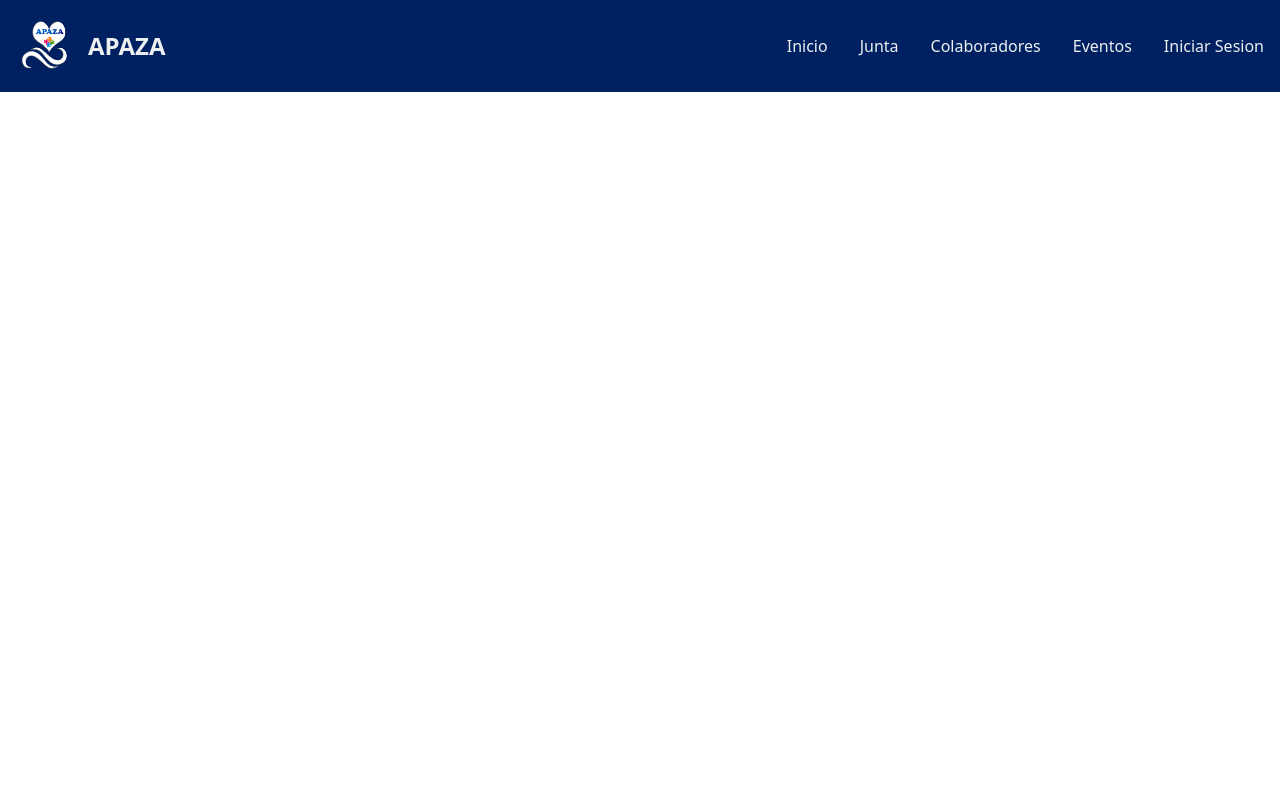
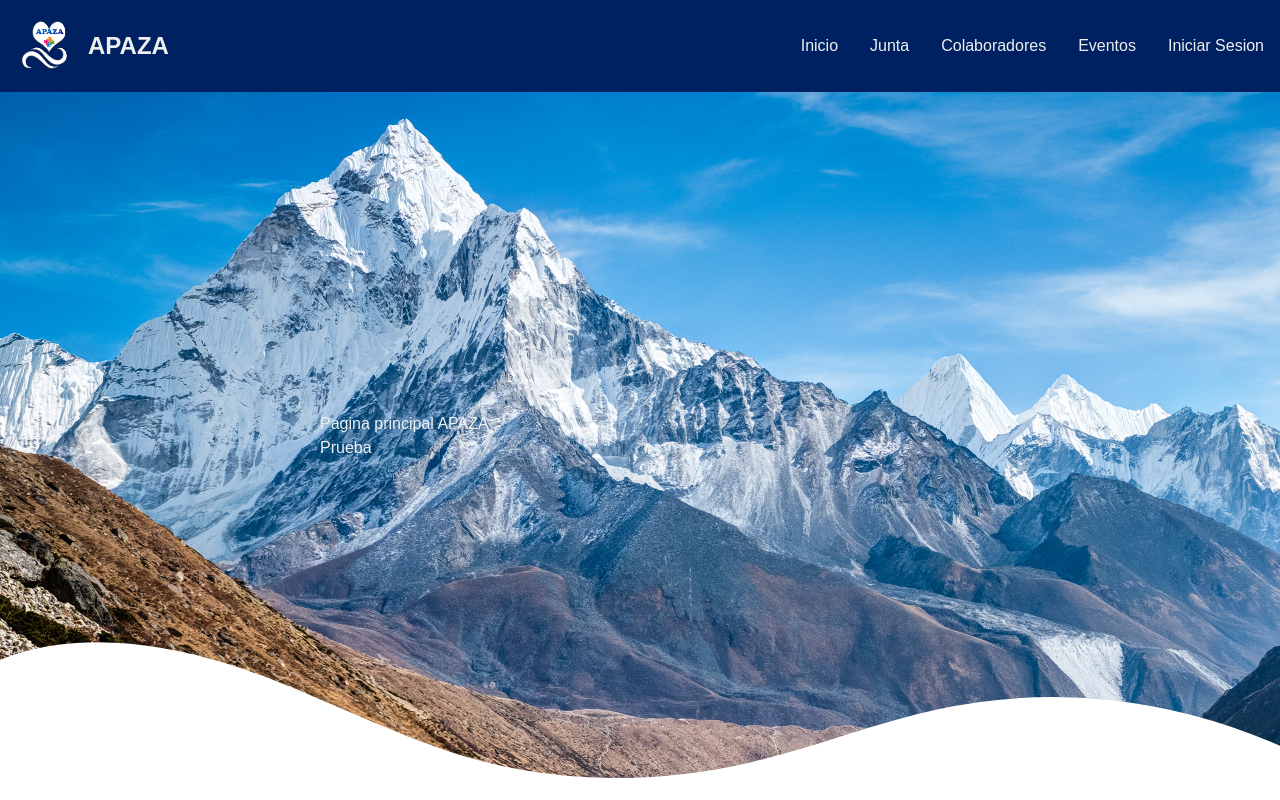
Before and after one commit to ProfesorAlbino/APAZA_Front, a Vue app: page / in a window 1280 px wide. Built offline with nearby package versions, Linux system fonts and the light colour scheme.

Commit message:
Implementacion de Waves en la pagina principal

```diff
--- a/src/App.vue
+++ b/src/App.vue
@@ -1,22 +1,27 @@
 <script setup>
 import { RouterLink, RouterView } from 'vue-router'
 import Navbar from './components/Navbar.vue'
+import HomeView from './views/HomeView.vue'
 </script>
 
-<!-- <template>
+<template>
+
   <header>
     <Navbar />
-    <nav>
-      <RouterLink to="/">Home</RouterLink>
-      <RouterLink to="/about">About</RouterLink>
-    </nav>
   </header>
 
+  <body>
+    <nav>
+      <RouterLink to="/" />
+    </nav>
+  </body>
+
+
   <RouterView />
-</template> -->
+</template>
 
-<template>
-  <div class="bg-white-400 h-screen">
-    <Navbar />
-  </div>
-</template>
+<style>
+body {
+  background-color: var(--background-color-3);
+}
+</style>
--- a/src/components/Navbar.vue
+++ b/src/components/Navbar.vue
@@ -1,7 +1,5 @@
 <script>
-export default {
 
-}
 </script>
 
 <template>
@@ -58,6 +56,7 @@ export default {
 <style scoped>
 nav {
     background-color: var(--background-color);
+    font-family: var(--text-font-1);
 }
 
 img {
--- /dev/null
+++ b/src/components/Wave.vue
@@ -0,0 +1,68 @@
+<script>
+export default {
+    props: {
+        url: {
+            type: String,
+            required: true
+        },
+        title: {
+            type: String,
+            required: true
+        },
+        description: {
+            type: String,
+            required: true
+        }
+    }
+};
+</script>
+
+<template>
+    <section id="container">
+        <h1>{{ title }}</h1>
+        <p>{{ description }}</p>
+
+        <div class="custom-shape-divider-bottom-1721350035">
+            <svg data-name="Layer 1" xmlns="http://www.w3.org/2000/svg" viewBox="0 0 1200 120"
+                preserveAspectRatio="none">
+                <path
+                    d="M321.39,56.44c58-10.79,114.16-30.13,172-41.86,82.39-16.72,168.19-17.73,250.45-.39C823.78,31,906.67,72,985.66,92.83c70.05,18.48,146.53,26.09,214.34,3V0H0V27.35A600.21,600.21,0,0,0,321.39,56.44Z"
+                    class="shape-fill"></path>
+            </svg>
+        </div>
+
+    </section>
+</template>
+
+<style scoped>
+#container {
+    background-color: var(--background-color-3);
+    padding: 20rem;
+    position: relative;
+    height: 200%;
+    background-image: url('../assets/Fondo-pagina-principal.jpg');
+    color: var(--text-color-1);
+    font-family: var(--text-font-1);
+}
+
+.custom-shape-divider-bottom-1721350035 {
+    position: absolute;
+    bottom: 0;
+    left: 0;
+    width: 100%;
+    overflow: hidden;
+    line-height: 0;
+    transform: rotate(180deg);
+}
+
+.custom-shape-divider-bottom-1721350035 svg {
+    position: relative;
+    display: block;
+    width: calc(100% + 1.3px);
+    height: 150px;
+}
+
+.custom-shape-divider-bottom-1721350035 .shape-fill {
+    fill: var(--background-color-3);
+}
+</style>
--- a/src/styles/General.css
+++ b/src/styles/General.css
@@ -5,8 +5,14 @@
     --primary-color: #3498db;
     --secondary-color: #2ecc71;
     --accent-color: #e74c3c;
+
     --background-color: #002161;
+    --background-color-2: #fc7b0b;
+    --background-color-3: #ffffff;
+
     --text-color-2: #2c3e50;
     --text-color-1: #ecf0f1;
     --text-hover-1: #fc7b0b;
+
+    --text-font-1: 'Prompt', sans-serif;
 }
--- a/src/views/HomeView.vue
+++ b/src/views/HomeView.vue
@@ -1,7 +1,7 @@
 <script setup>
+import wave from '../components/Wave.vue'
 </script>
 
 <template>
-  <main>
-  </main>
+  <wave url="../assets/Fondo-pagina-principal.jpg" title="Pagina principal APAZA" description="Prueba" />
 </template>
```
Also changed, not shown: src/assets/Fondo-pagina-principal.jpg (added), src/components/CardImage.vue (added).
